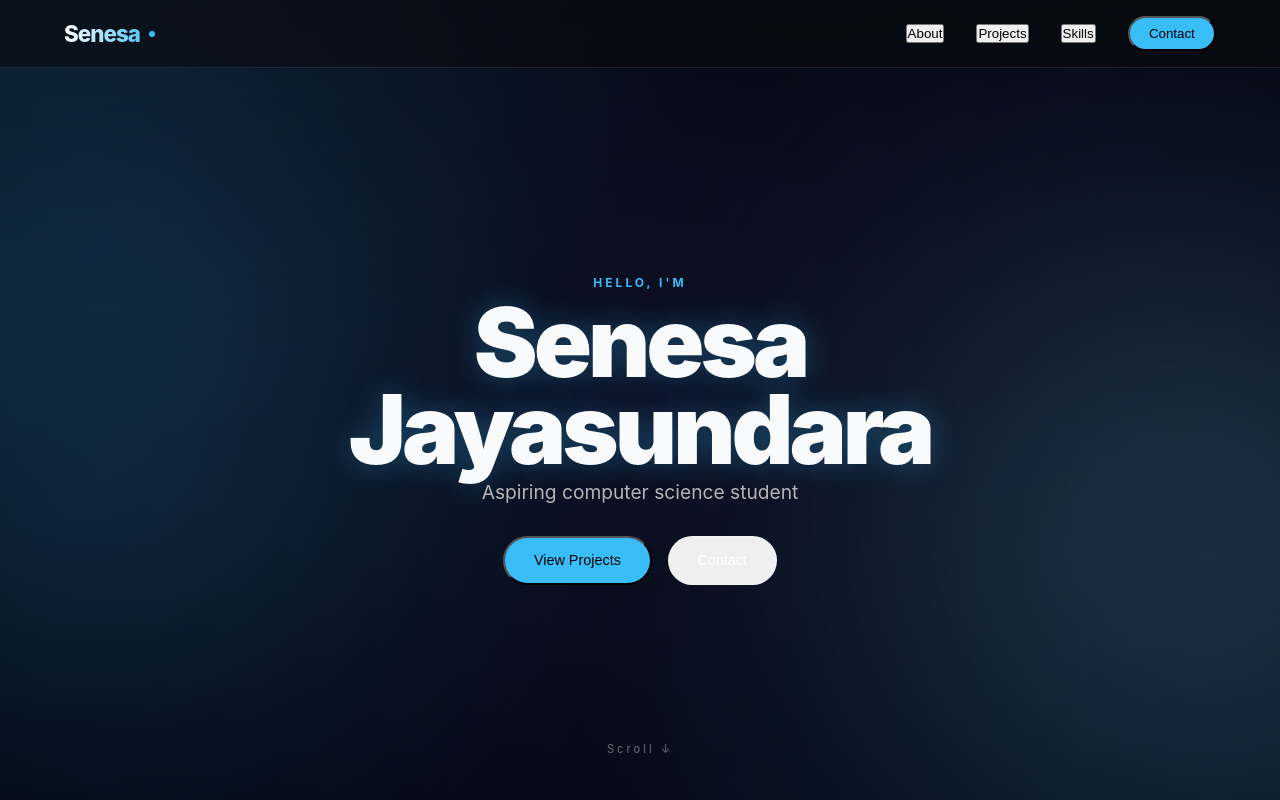
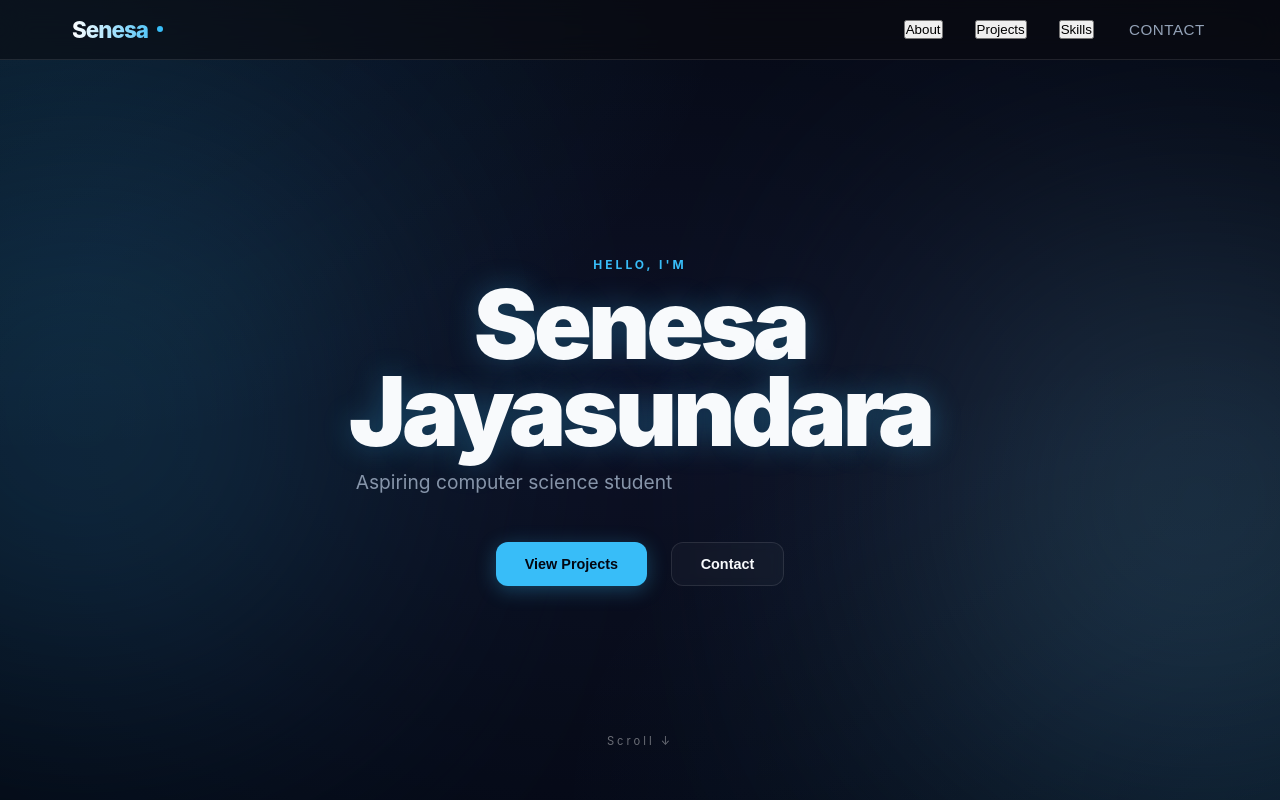
Before and after one commit to senesaJaysundara/Portfolio, a React (Vite) app in the folder portfolio--/: page / in a window 1280 px wide. Shown: the top 800 px of the page. Built offline with nearby package versions, Linux system fonts and the light colour scheme.

Commit message:
Updated navigation styles in App.css

```diff
--- a/portfolio--/src/App.css
+++ b/portfolio--/src/App.css
@@ -20,7 +20,7 @@
 .nav-container{
   max-width: 1200px;
   margin: auto;
-  padding: 1rem 1.5rem;
+  padding: 0.8rem 2rem;
   display: flex;
   justify-content: space-between;
   align-items: center;
@@ -81,10 +81,20 @@
   width: 100%;
 }
 .nav-cta{
-  padding: 0.5rem 1.2rem;
-  border-radius: 999px;
   background: var(--primary);
-  color: #000;
+  color: #030712;
+  padding: 0.5rem 1.4rem;
+  border-radius: 8px;
+  font-weight: 700;
+  font-size: 0.85rem;
+  text-transform: uppercase;
+  letter-spacing: 0.5px;
+  transition: all 0.3s ease;
+}
+.nav-cta:hover{
+  background: var(--primary-soft);
+  transform: scale(1.05);
+  box-shadow: 0 0 15px var(--accent-glow);
 }
 .nav-links a .nav-cta{
   display: flex;
@@ -195,37 +205,82 @@
 }
 .hero-subtitle{
   font-size: 1.2rem;
-  color: #b5b5b5;
+  color: var(--text-muted);
   max-width: 600px;
-  margin: 0 auto;
+  margin: 1rem 0 auto;
+  opacity: 0.9;
+  font-weight: 400;
 }
 .hero-action{
-  margin-top: 2rem;
+  margin-top: 3rem;
   display: flex;
   justify-content: center;
-  gap: 1rem;
+  gap: 1.5rem;
 }
 .btn{
-  padding: 0.9rem 1.8rem;
-  border-radius: 999px;
+  padding: 0.8rem 1.8rem;
+  border-radius: 12px;
   font-size: 0.9rem;
+  font-weight: 600;
   text-decoration: none;
-  transition: all 0.25s ease;
+  display: inline-flex;
+  align-items: center;
+  justify-content: center;
+  gap: 8px;
+  transition: all 0.3s cubic-bezier(0.4, 0.2, 1);
+  cursor: pointer;
+  border: none;
 }
 .btn.primary{
   background: var(--primary);
-  color: #000;
+  color: #030712;
+  box-shadow: 0 4px 20px rgba(56, 189, 248, 0.3);
 }
 .btn.primary:hover{
   transform: translateY(-3px);
+  background: var(--primary-soft);
   box-shadow: 0 15px 40px rgba(124, 124, 255, 0.4);
 }
 .btn.ghost{
-  border: 1px solid rgba(255, 255, 255, 0.25);
-  color:#fff;
+  background: rgba(255, 255, 255, 0.03);
+  border: 1px solid rgba(255, 255, 255, 0.1);
+  color:var(--text-main);
+  backdrop-filter: blur(5px);
 }
 .btn.ghost:hover{
-  background: rgba(255, 255, 255, 0.1);
+  background: rgba(255, 255, 255, 0.08);
+  border-color: var(--primary);
+  color: var(--primary);
+  transform: translateY(-3px);
+}
+
+.nav-link-btn{
+  background: none;
+  border: none;
+  color: var(--text-muted);
+  font-size: 0.95rem;
+  font-weight: 500;
+  cursor: pointer;
+  padding: 0.5rem 0.2rem;
+  position: relative;
+  transition: color 0.3s ease;
+}
+.nav-link-btn:hover{
+  color: var(--primary);
+}
+.nav-link-btn::after{
+  content: "";
+  position: absolute;
+  bottom: 0;
+  left: 50%;
+  width: 0;
+  height: 2px;
+  background: var(--primary);
+  transition: all 0.3s ease;
+  transform: translateY(-50%);
+}
+.nav-link-btn:hover::after{
+  width: 80%;
 }
 .scroll-hint{
   position: absolute;
```
